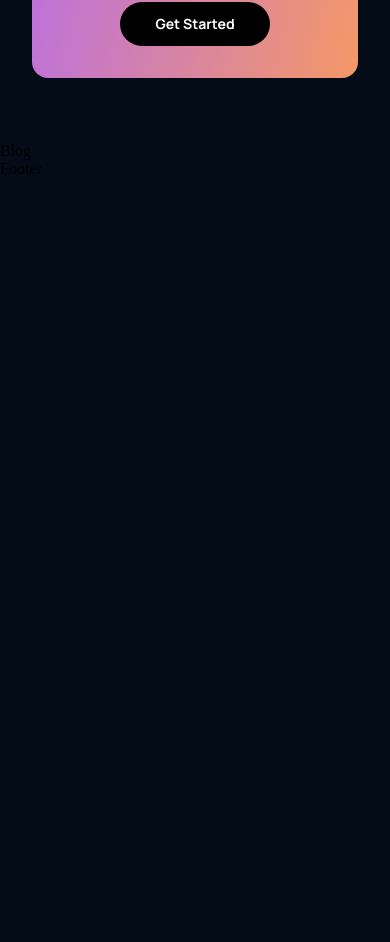
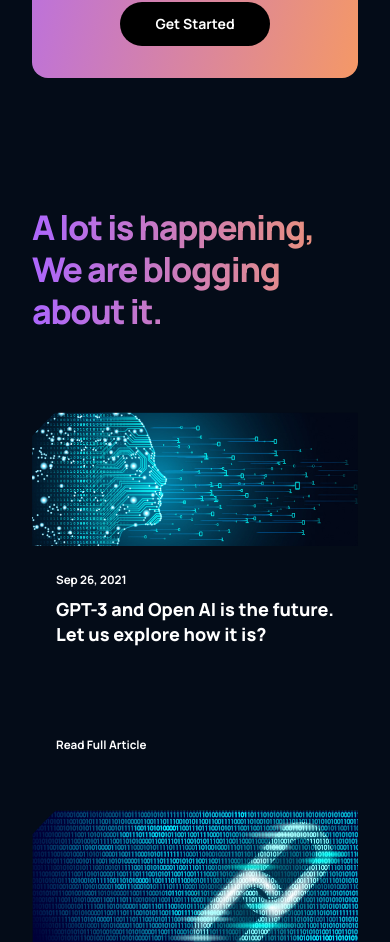
Before and after one commit to amannnnnyyyy/gpt3-jsm, a React (Create React App) app: page / in a window 390 px wide. Shown: the part 4704-5646 px from the top of the page. Before the commit the page ends 4882 px from the top, so only its background shows below. Built offline with nearby package versions, Linux system fonts and the light colour scheme.

Commit message:
blog section and articles

```diff
--- a/src/components/article/Article.jsx
+++ b/src/components/article/Article.jsx
@@ -1,9 +1,18 @@
 import React from 'react'
 import './article.css'
-const Article = () => {
+const Article = ({imgUrl,date, title,foot}) => {
 return (
-    <div>
-        Article
+    <div className='gpt3__blog-container_article'>
+        <div className='gpt3__blog-container_article-image'>
+            <img src={imgUrl} alt="blog image" />
+        </div>
+        <div className='gpt3__blog-container_article-content'>
+            <div>
+                <p>{date}</p>
+                <h3>{title}</h3>
+            </div>
+            <p>{foot}</p>
+        </div>
     </div>
 )
 }
--- a/src/components/article/article.css
+++ b/src/components/article/article.css
@@ -0,0 +1,56 @@
+.gpt3__blog-container_article{
+    width: 100%;
+    height: 100%;
+    display: flex;
+    flex-direction: column;
+    background: var(--color-bg);
+}
+
+.gpt3__blog-container_article-image{
+    width: 100%;
+    height: 100%;
+    background: var(--color-bg);
+}
+
+.gpt3__blog-container_article-image img{
+    width: 100%;
+    height: 100%;
+}
+
+.gpt3__blog-container_article-content{
+    display: flex;
+    flex-direction: column;
+    justify-content: space-between;
+    padding: 1rem 1.5rem;
+    height: 100%;
+}
+
+.gpt3__blog-container_article-content p{
+    font-family: var(--font-family);
+    font-weight: 700;
+    font-size: 11.649px;
+    line-height: 35px;
+    color: #FFFFFF;
+
+}
+
+.gpt3__blog-container_article-content h3{
+    font-family: var(--font-family);
+    font-weight: 800;
+    font-size: 25.11px;
+    line-height: 30.30px;
+    color: #FFFFFF;
+    margin-bottom: 5rem;
+    cursor: pointer;
+}
+
+.gpt3__blog-container_article-content p:last-child{
+    cursor: pointer;
+}
+
+@media screen and (max-width: 550px) {
+    .gpt3__blog-container_article-content h3{
+        font-size: 18px;
+        line-height: 25px;
+    }
+}
--- a/src/containers/blog/Blog.jsx
+++ b/src/containers/blog/Blog.jsx
@@ -1,10 +1,29 @@
 import React from 'react'
 import './blog.css'
+import {Article} from '../../components'
+import {blog01, blog02, blog03, blog04, blog05} from './imports'
 
 const Blog = () => {
+  const date = 'Sep 26, 2021'
+  const title = 'GPT-3 and Open  AI is the future. Let us explore how it is?'
+  const foot = 'Read Full Article'
   return (
-    <div>
-      Blog
+    <div className='gpt3__blog section__padding' id='blog'>
+      <div className='gpt3__blog-heading'>
+        <h1 className='gradient__text'>A lot is happening,
+        We are blogging about it.</h1>
+      </div>
+      <div className='gpt3__blog-container'>
+        <div className='gpt3__blog-container_groupA'>
+          <Article imgUrl={blog01} date={date} title={title} foot={foot}/>
+        </div>
+        <div className='gpt3__blog-container_groupB'>
+        <Article imgUrl={blog02} date={date} title={title} foot={foot}/>
+        <Article imgUrl={blog03} date={date} title={title} foot={foot}/>
+        <Article imgUrl={blog04} date={date} title={title} foot={foot}/>
+        <Article imgUrl={blog05} date={date} title={title} foot={foot}/>
+        </div>
+      </div>
     </div>
   )
 }
--- a/src/containers/blog/blog.css
+++ b/src/containers/blog/blog.css
@@ -0,0 +1,80 @@
+.gpt3__blog{
+    display: flex;
+    flex-direction: column;
+}
+.gpt3__blog-heading{
+    width: 100%;
+    text-align: left;
+    margin-bottom: 5rem;
+}
+
+.gpt3__blog-heading h1{
+    font-family: var(--font-family);
+    font-weight: 800;
+    font-size: 62px;
+    line-height: 75px;
+    letter-spacing: -0.04em;
+}
+
+.gpt3__blog-container{
+    display: flex;
+    flex-direction: row;
+}
+
+.gpt3__blog-container_groupA{
+    flex: 0.75;
+    margin-right: 2rem;
+}
+.gpt3__blog-container_groupB{
+    flex: 1;
+    display: grid;
+    grid-template-columns: repeat(2,1fr);
+    grid-gap: 2rem;
+}
+
+@media screen and (max-width:990px) {
+    .gpt3__blog-container{
+        flex-direction: column-reverse;
+    }
+
+    .gpt3__blog-container_groupA{
+        margin: 2rem 0;
+    }
+
+    .gpt3__blog-container_groupA .gpt3__blog-container_article{
+        width: 48%;
+    }
+    .gpt3__blog-container_groupA .gpt3__blog-container_article-image{
+        height: 250px;
+    }
+}
+
+@media screen and (max-width:700px) {
+    .gpt3__blog-container_groupB{
+        grid-template-columns: repeat(1,1fr);
+    }
+
+
+    .gpt3__blog-container_groupA .gpt3__blog-container_article{
+        width: 100%;
+    }
+    .gpt3__blog-heading h1{
+        font-size: 46px;
+        line-height: 52px;
+    }
+}
+
+@media screen and (max-width:550px) {
+    .gpt3__blog-container_groupB{
+        grid-template-columns: repeat(1,1fr);
+    }
+
+
+    .gpt3__blog-container_groupA .gpt3__blog-container_article{
+        width: 100%;
+    }
+    .gpt3__blog-heading h1{
+        font-size: 34px;
+        line-height: 42px;
+    }
+}
--- /dev/null
+++ b/src/containers/blog/imports.js
@@ -0,0 +1,7 @@
+import blog01 from '../../assets/blog01.png'
+import blog02 from '../../assets/blog02.png'
+import blog03 from '../../assets/blog03.png'
+import blog04 from '../../assets/blog04.png'
+import blog05 from '../../assets/blog05.png'
+
+export {blog01, blog02, blog03, blog04, blog05};
```
